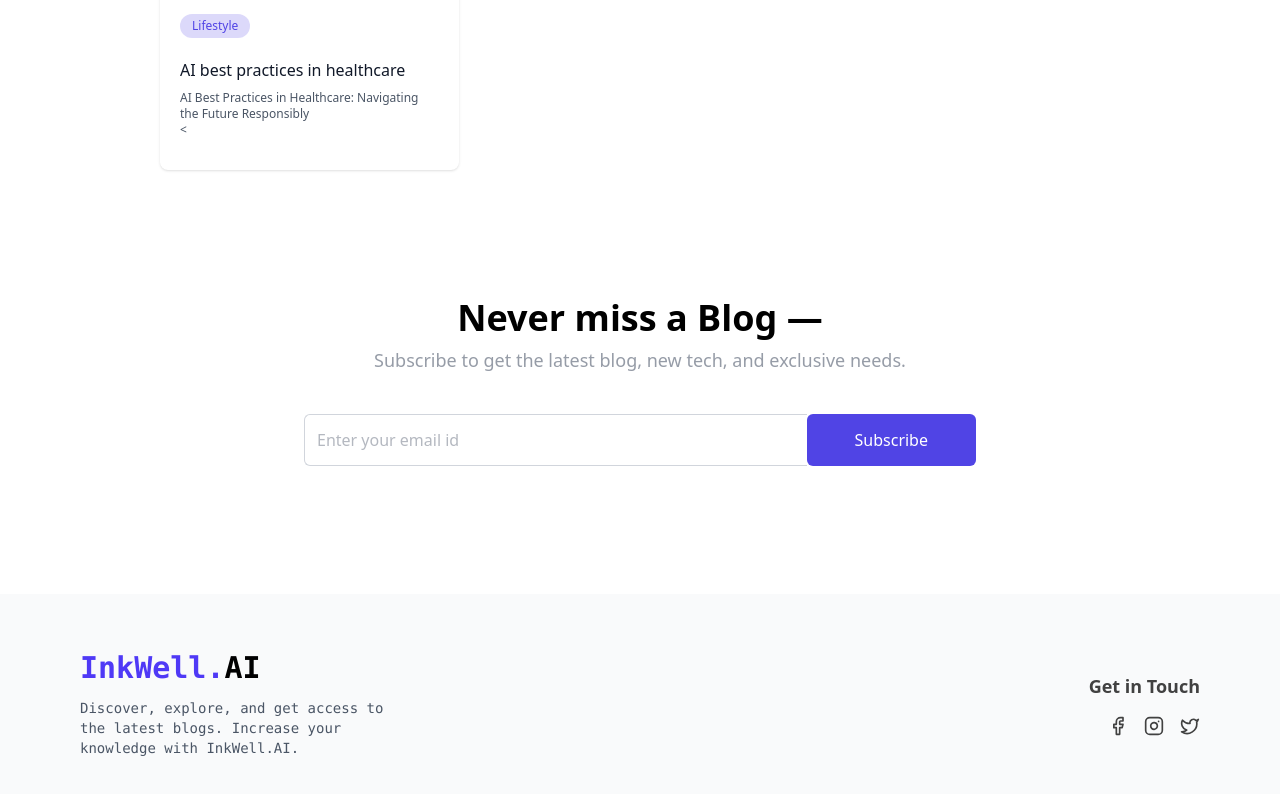
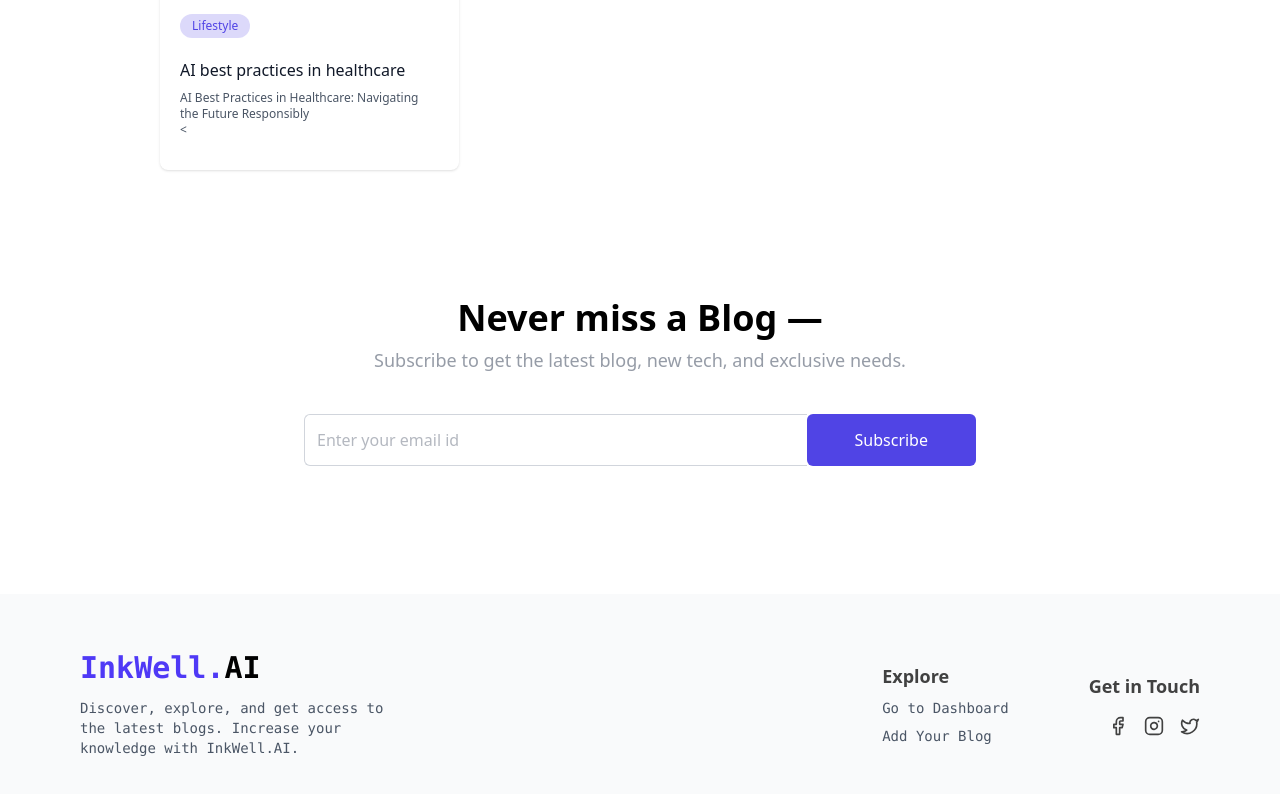
Before and after one commit to Shuvam-2000/InkeWell.AI, a React (Vite) app in the folder Client/: page / in a window 1280 px wide. Shown: the part 1957-2751 px from the top of the page. Built offline with nearby package versions, Linux system fonts and the light colour scheme.

Commit message:
feat: navigation functionlity added

```diff
--- a/Client/src/components/common/Footer.jsx
+++ b/Client/src/components/common/Footer.jsx
@@ -1,9 +1,12 @@
 import { Facebook, Instagram, Twitter } from 'lucide-react';
+import { useNavigate } from 'react-router-dom';
 
 const Footer = () => {
+  const navigate = useNavigate()
   return (
     <div className="text-[#414141] py-14 px-6 sm:px-20 bg-gray-50">
       <div className="flex flex-col sm:flex-row justify-between items-start sm:items-center gap-10 sm:gap-20">
+
         {/* Left: Branding */}
         <div className="flex-1">
           <h1 className="text-2xl sm:text-3xl font-bold text-indigo-600 font-mono">
@@ -11,6 +14,17 @@ const Footer = () => {
           </h1>
           <p className="mt-3 text-xs sm:text-sm font-mono text-gray-600 max-w-xs">
             Discover, explore, and get access to the latest blogs. Increase your knowledge with InkWell.AI.
+          </p>
+        </div>
+
+        {/* Middle: Explore / Add Blog */}
+        <div className="flex flex-col gap-2">
+          <h2 className="text-base sm:text-lg font-semibold">Explore</h2>
+          <p onClick={() => navigate('/admin')} className=" cursor-pointer text-sm hover:text-gray-700 text-gray-600 font-mono">
+            Go to Dashboard
+          </p>
+          <p onClick={() => navigate('/admin/addblog')} className=" cursor-pointer text-sm hover:text-gray-700 text-gray-600 font-mono">
+            Add Your Blog
           </p>
         </div>
 
@@ -29,6 +43,7 @@ const Footer = () => {
             </a>
           </div>
         </div>
+
       </div>
     </div>
   );
```
